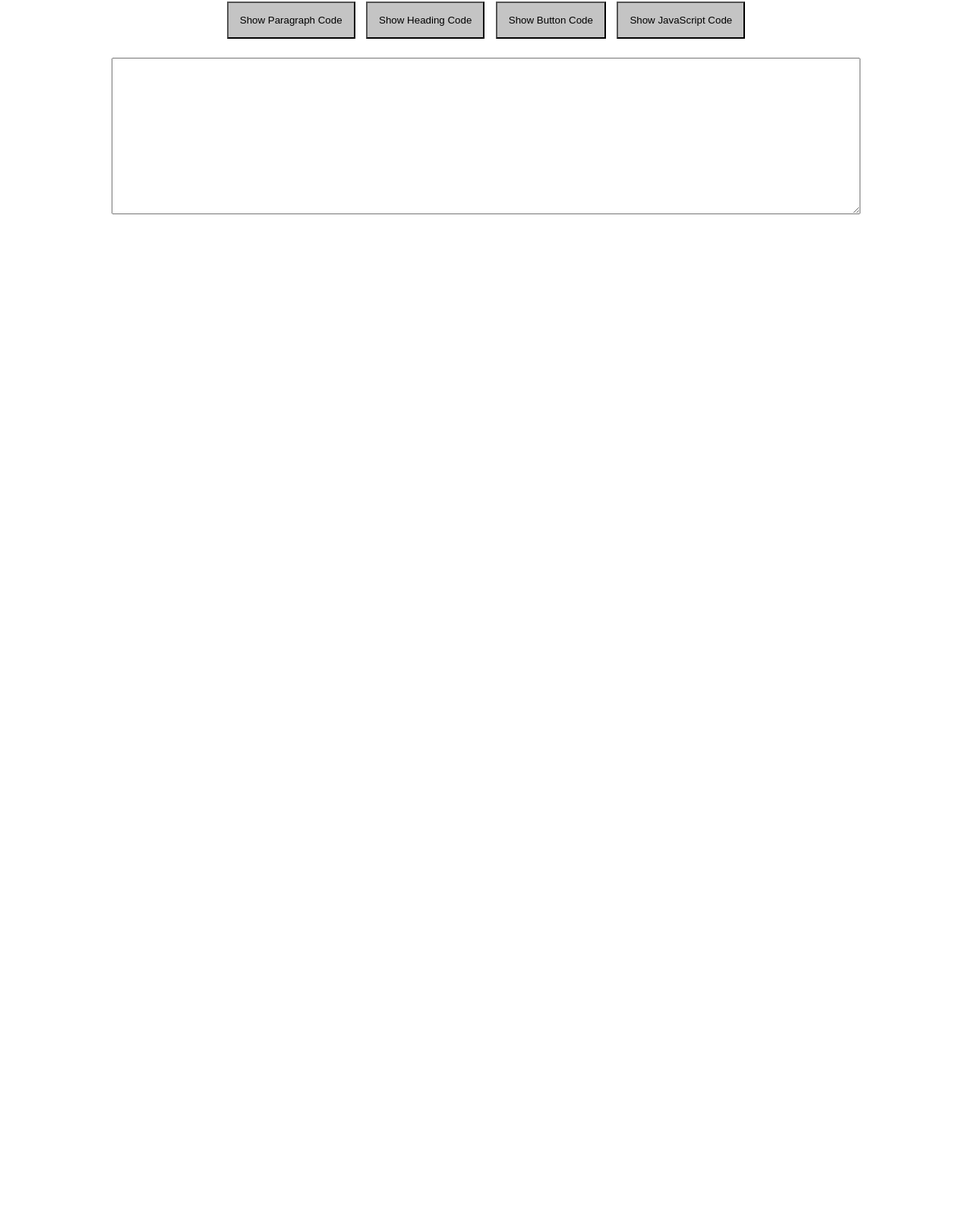
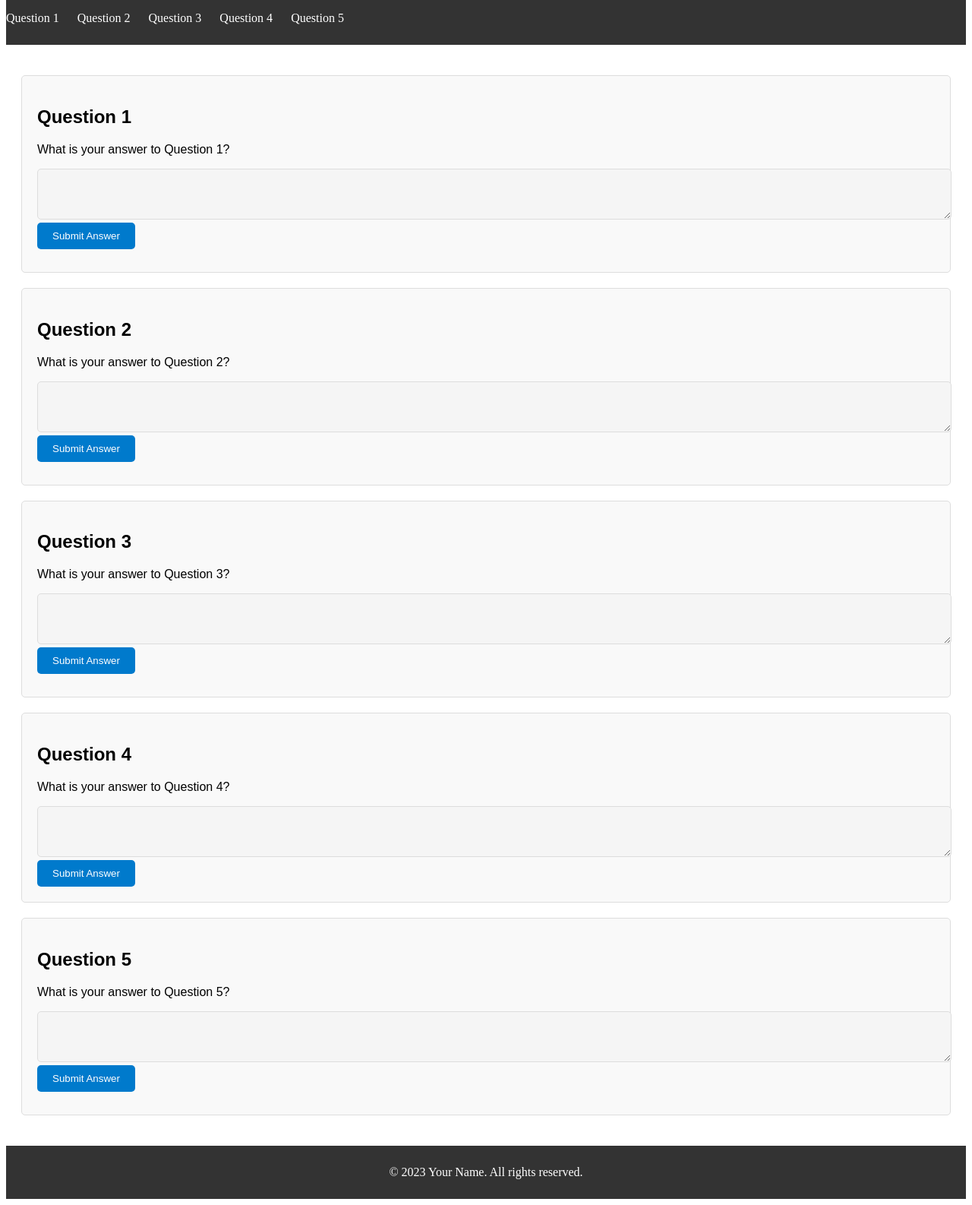
Before and after one commit to mirfan676/brandjawsjavascript, a plain HTML site: page index.html in a window 1280 px wide. Shown: the part 83-1669 px from the top of the page at 76% size. Before the commit the page ends 800 px from the top, so only its background shows below. Drawn offline with Linux system fonts and the light colour scheme.

Commit message:
Questionarie Example
Previous Code was changed to a questionnaire example

```diff
--- a/index.html
+++ b/index.html
@@ -4,16 +4,79 @@
     <link rel="stylesheet" type="text/css" href="style.css">
 </head>
 <body>
-    <h1>HTML Code Examples</h1>
-    <div class="button-container">
-        <button onclick="showParagraphCode()">Show Paragraph Code</button>
-        <button onclick="showHeadingCode()">Show Heading Code</button>
-        <button onclick="showButtonCode()">Show Button Code</button>
-        <button onclick="showJavascriptCode()">Show JavaScript Code</button>
-    </div>
-    <div class="code-container">
-        <textarea id="code-display" readonly></textarea>
-    </div>
+    <header class="sticky">
+        <h1>Questionnaire</h1>
+        <nav>
+            <ul>
+                <li><a href="#question1">Question 1</a></li>
+                <li><a href="#question2">Question 2</a></li>
+                <li><a href="#question3">Question 3</a></li>
+                <li><a href="#question4">Question 4</a></li>
+                <li><a href="#question5">Question 5</a></li>
+            </ul>
+        </nav>
+    </header>
+
+    <main>
+        <section id="question1">
+            <h2>Question 1</h2>
+            <p>What is your answer to Question 1?</p>
+            <div class="answer-container">
+                <textarea id="answer1" rows="3"></textarea>
+                <button onclick="submitAnswer('answer1')">Submit Answer</button>
+            </div>
+        </section>
+
+        <section id="question2">
+            <h2>Question 2</h2>
+            <p>What is your answer to Question 2?</p>
+            <div class="answer-container">
+                <textarea id="answer2" rows="3"></textarea>
+                <button onclick="submitAnswer('answer2')">Submit Answer</button>
+            </div>
+        </section>
+
+        <section id="question3">
+            <h2>Question 3</h2>
+            <p>What is your answer to Question 3?</p>
+            <div class="answer-container">
+                <textarea id="answer3" rows="3"></textarea>
+                <button onclick="submitAnswer('answer3')">Submit Answer</button>
+            </div>
+        </section>
+
+        <section id="question4">
+            <h2>Question 4</h2>
+            <p>What is your answer to Question 4?</p>
+            <div class "answer-container">
+                <textarea id="answer4" rows="3"></textarea>
+                <button onclick="submitAnswer('answer4')">Submit Answer</button>
+            </div>
+        </section>
+
+        <section id="question5">
+            <h2>Question 5</h2>
+            <p>What is your answer to Question 5?</p>
+            <div class="answer-container">
+                <textarea id="answer5" rows="3"></textarea>
+                <button onclick="submitAnswer('answer5')">Submit Answer</button>
+            </div>
+        </section>
+
+        <section id="profile" style="display: none;">
+            <h2>Your Profile</h2>
+            <p>Enter your name:</p>
+            <input type="text" id="name" />
+            <p>Enter your class name:</p>
+            <input type="text" id="className" />
+            <button onclick="createProfile()">Create Profile</button>
+        </section>
+    </main>
+
+    <footer>
+        <p>&copy; 2023 Your Name. All rights reserved.</p>
+        <button onclick="viewProfile()" id="viewProfileButton" style="display: none;">View Profile</button>
+    </footer>
 
     <script src="script.js"></script>
 </body>
--- a/script.js
+++ b/script.js
@@ -1,23 +1,79 @@
-function showParagraphCode() {
-  var code = '<p>This is a sample paragraph.</p>';
-  displayCode(code);
+let answers = {};
+let questionCount = 5;
+let currentQuestion = 1;
+
+function submitAnswer(answerId) {
+    const answer = document.getElementById(answerId).value;
+    answers[answerId] = answer;
+    document.getElementById(answerId).setAttribute("disabled", true);
+    document.getElementById(answerId).nextElementSibling.style.display = "none";
+
+    if (currentQuestion < questionCount) {
+        currentQuestion++;
+        const nextQuestion = `question${currentQuestion}`;
+        document.getElementById(nextQuestion).scrollIntoView({ behavior: 'smooth' });
+    } else {
+        document.getElementById('profile').style.display = "block";
+    }
 }
 
-function showHeadingCode() {
-  var code = '<h1>This is a heading</h1>';
-  displayCode(code);
+function createProfile() {
+    const name = document.getElementById('name').value;
+    const className = document.getElementById('className').value;
+
+    if (name && className) {
+        const profile = {
+            name,
+            className,
+            answers,
+        };
+
+        localStorage.setItem('userProfile', JSON.stringify(profile));
+        alert("Profile created successfully!");
+        document.getElementById('viewProfileButton').style.display = "block";
+        document.getElementById('profile').style.display = "none";
+    } else {
+        alert("Please enter your name and class name.");
+    }
 }
 
-function showButtonCode() {
-  var code = '<button>Click Me</button>';
-  displayCode(code);
+function viewProfile() {
+    const userProfile = JSON.parse(localStorage.getItem('userProfile'));
+
+    if (userProfile) {
+        let profileText = `Name: ${userProfile.name}\nClass: ${userProfile.className}\n\nAnswers:\n`;
+        let allCorrect = true;
+
+        for (const key in userProfile.answers) {
+            const questionNumber = key.substring(6);
+            const correctAnswer = getCorrectAnswer(questionNumber);
+            profileText += `Question ${questionNumber}: ${userProfile.answers[key]}\n`;
+
+            if (userProfile.answers[key] !== correctAnswer) {
+                allCorrect = false;
+                profileText += `Correct Answer: ${correctAnswer}\n\n`;
+            }
+        }
+
+        if (allCorrect) {
+            alert(profileText);
+        } else {
+            alert(`Some answers are incorrect. Review your answers below:\n\n${profileText}`);
+        }
+    } else {
+        alert("No profile found. Please create a profile first.");
+    }
 }
 
-function showJavascriptCode() {
-  var code = '<script>\n// Your JavaScript code goes here\n</script>';
-  displayCode(code);
+function getCorrectAnswer(questionNumber) {
+    // Replace this with your correct answers for each question
+    const correctAnswers = {
+        "1": "1",
+        "2": "2",
+        "3": "3",
+        "4": "4",
+        "5": "5",
+    };
+
+    return correctAnswers[questionNumber];
 }
-
-function displayCode(code) {
-  document.getElementById('code-display').value = code;
-}
--- a/style.css
+++ b/style.css
@@ -1,23 +1,98 @@
-body {
-    font-family: Arial, sans-serif;
-    text-align: center;
+/* Sticky Header */
+.sticky {
+    position: sticky;
+    top: 0;
+    background-color: #333;
+    color: #fff;
+    padding: 10px 0;
+    z-index: 100;
 }
 
-.button-container {
-    margin-top: 20px;
+.sticky nav ul {
+    list-style-type: none;
+    padding: 0;
 }
 
-button {
-    margin: 5px;
-    padding: 15px;
-    background-color: #c4c4c4;
+.sticky nav li {
+    display: inline;
+    margin-right: 20px;
 }
 
-.code-container {
-    margin: 20px;
+.sticky a {
+    color: #fff;
+    text-decoration: none;
 }
 
-#code-display {
-    width: 80%;
-    height: 200px;
+/* Main Content */
+main {
+    padding: 20px;
+    font-family: Arial, sans-serif;
 }
+
+/* Sections */
+section {
+    margin: 20px 0;
+    background-color: #f9f9f9;
+    padding: 20px;
+    border: 1px solid #ddd;
+    border-radius: 5px;
+}
+
+/* Answer Container */
+.answer-container {
+    margin: 10px 0;
+}
+
+/* Textareas */
+textarea {
+    width: 100%;
+    padding: 10px;
+    border: 1px solid #ddd;
+    border-radius: 5px;
+    background-color: #f5f5f5;
+}
+
+/* Buttons */
+button {
+    background-color: #007ACC;
+    color: #fff;
+    padding: 10px 20px;
+    border: none;
+    border-radius: 5px;
+    cursor: pointer;
+}
+
+button:hover {
+    background-color: #005AA8;
+}
+
+/* Profile Section */
+#profile {
+    display: none;
+    background-color: #f9f9f9;
+    padding: 20px;
+    border: 1px solid #ddd;
+    border-radius: 5px;
+}
+
+/* Footer */
+footer {
+    text-align: center;
+    background-color: #333;
+    color: #fff;
+    padding: 10px 0;
+}
+
+/* View Profile Button */
+#viewProfileButton {
+    background-color: #4CAF50;
+    color: #fff;
+    padding: 10px 20px;
+    border: none;
+    border-radius: 5px;
+    cursor: pointer;
+}
+
+#viewProfileButton:hover {
+    background-color: #45A249;
+}
```
